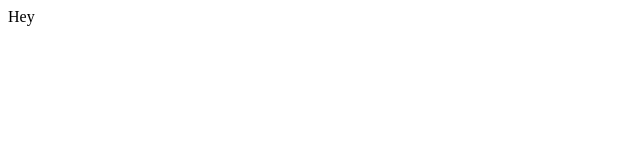
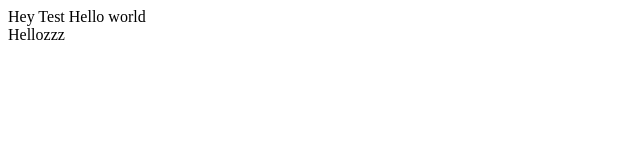
Before and after one commit to nimace03/test-js, a plain HTML site: page test-js/index.html in a window 1280 px wide. Shown: the whole page, without its empty margins (0-640 px from the left). Drawn offline with Linux system fonts and the light colour scheme.

Commit message:
Add new Item
Div and greet for user

```diff
--- a/test-js/index.html
+++ b/test-js/index.html
@@ -5,7 +5,10 @@
 </head>
 <body>
 	<div id="t1">
-		Hey
+		Hey Test Hello world
+	</div>
+	<div>
+		Hellozzz
 	</div>
 	<script src="script.js"></script>
 </body>
```
